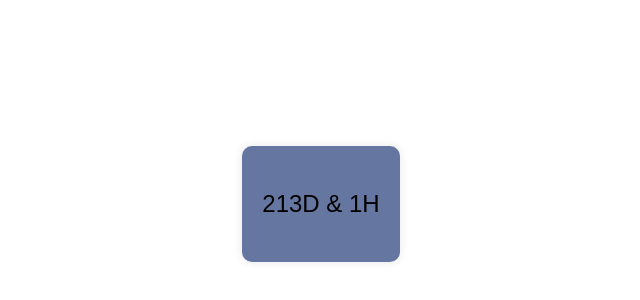
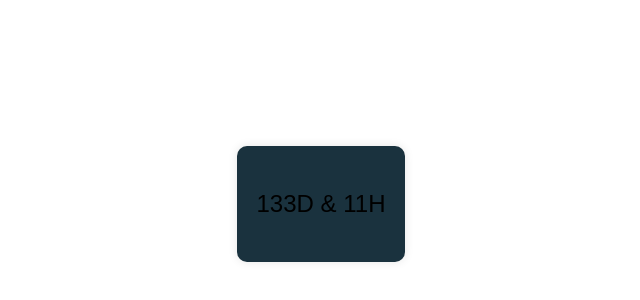
Before and after one commit to Avidyar/countdown-widget, a plain HTML site: page index.html in a window 1280 px wide. Shown: the part 196-496 px from the top of the page, without its empty margins (319-959 px from the left). Drawn offline with Linux system fonts and the light colour scheme.

Commit message:
Update index.html

```diff
--- a/index.html
+++ b/index.html
@@ -4,7 +4,7 @@
     <style>
         body {
             font-family: Arial, sans-serif;
-            background-color: #fff;
+            background-color: #ffffff;
             display: flex;
             justify-content: center;
             align-items: center;
@@ -12,7 +12,7 @@
             margin: 0;
         }
         #countdown-widget {
-            background: #6576a1;
+            background: #1a323e;
             padding: 20px;
             border-radius: 10px;
             box-shadow: 0 0 10px rgba(0, 0, 0, 0.1);
@@ -27,7 +27,7 @@
     </div>
     <script>
         function updateCountdown() {
-            const targetDate = new Date('2025-12-08T00:00:00');
+            const targetDate = new Date('2025-09-19T10:00:00');
             const now = new Date();
             const difference = targetDate - now;
 
```
